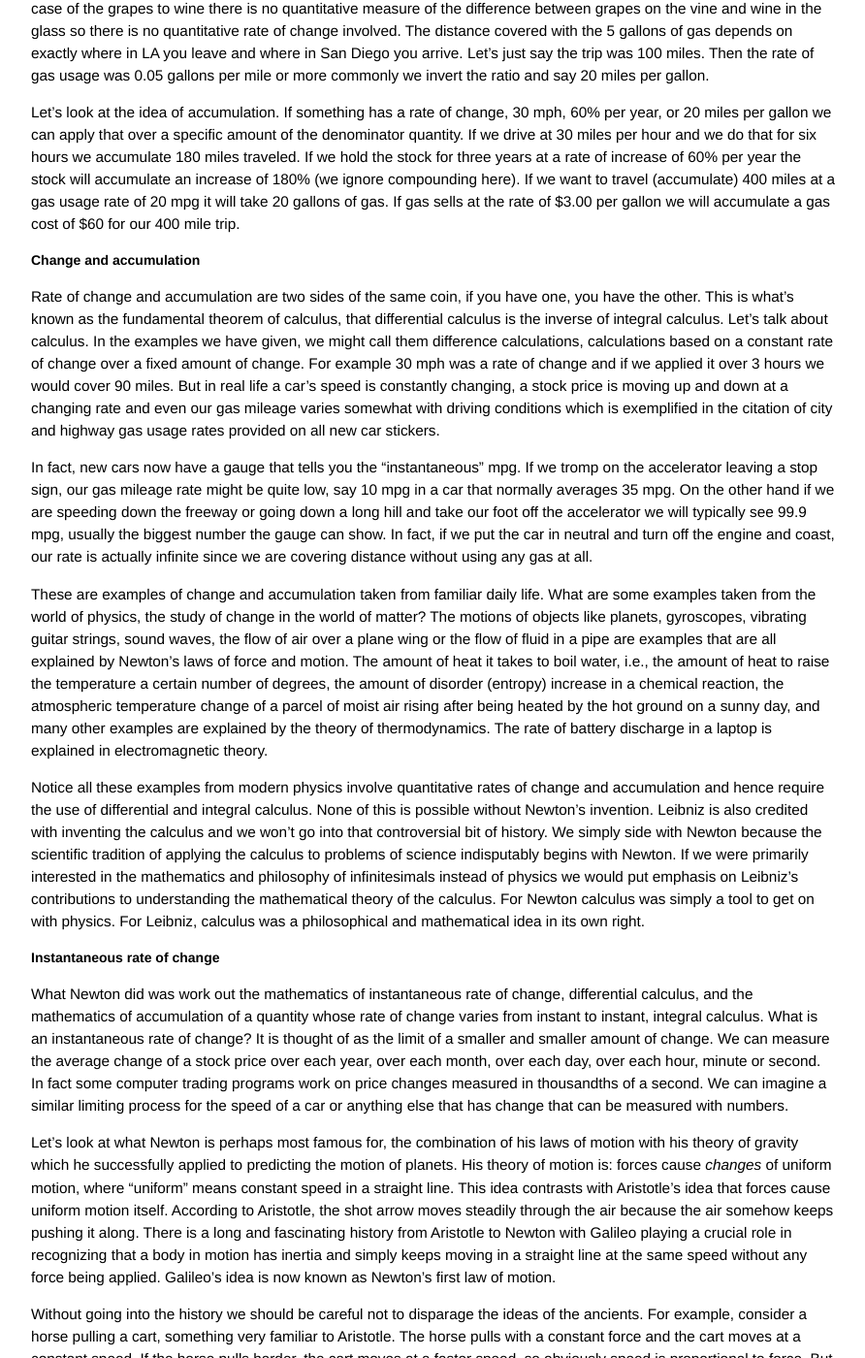
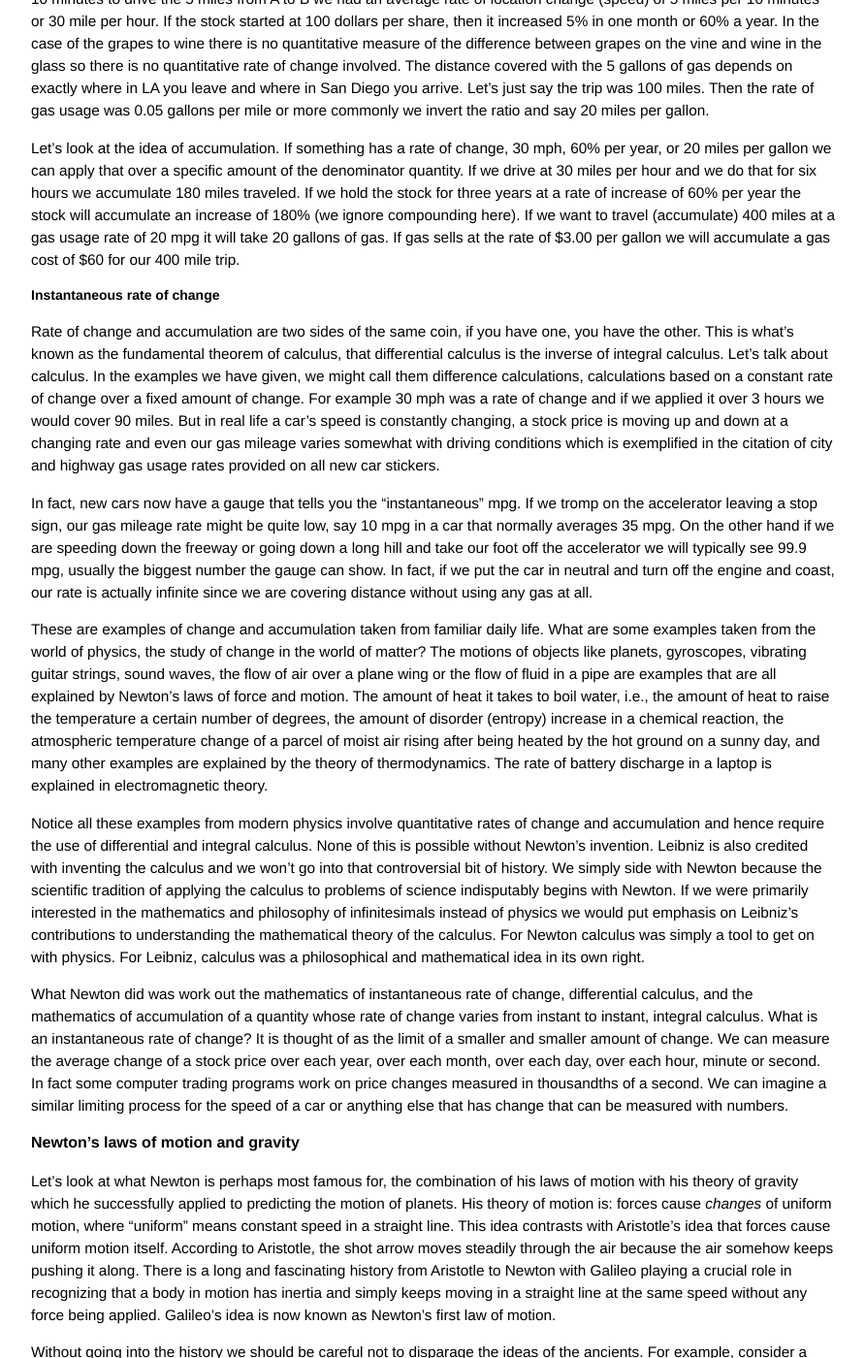
Before and after one commit to grbfacet/facet, a Jekyll site: the page built from principles-of-physics-tutorial.md, in a window 1280 px wide and 1400 px high, scrolled down 1209 px. Shown: the whole window at 97% size, without its empty margins (193-1085 px from the left). Built offline with Jekyll 4.4.1, drawn with Linux system fonts in a browser that asks for light colours; some of the changed text lies outside the part shown.

Commit message:
Update principles-of-physics-tutorial.md

```diff
--- a/principles-of-physics-tutorial.md
+++ b/principles-of-physics-tutorial.md
@@ -22,13 +22,15 @@
 
 One could concoct any manner of explanation for change, or a more specific form of change, motion, but without the ability to make numeric predictions, one was left with only trying to demonstrate the logic and consistency of a theory in a qualitative way. Newton changed all that with his invention of differential and integral calculus. Differential calculus is the mathematics of change, more specifically, rate of change and integral calculus is the mathematics of accumulation, or again, accumulation relative to some amount of change.
 
+##### Change and accumulation
+
 Some important points are implied in these two paragraphs. Suppose someone said something changed by 5 feet or 5 dollars or 5 seconds or 5 gallons. Implicit in change is a starting point and an end point, i.e., change is always relative to two events, a beginning event or place and an ending event or place. It is 5 miles from town A to town B. The stock price increased 5 dollars from Feb 1 to March 1. It took 5 years to transform the grapes from ripe on the vine to the wine in our glass. It took 5 gallons of gas to make the trip from Los Angeles to San Diego.
 
 When the two points of reference differ by some kind of quantitative measure we can talk about a rate of change. If it took 10 minutes to drive the 5 miles from A to B we had an average rate of location change (speed) of 5 miles per 10 minutes or 30 mile per hour. If the stock started at 100 dollars per share, then it increased 5% in one month or 60% a year. In the case of the grapes to wine there is no quantitative measure of the difference between grapes on the vine and wine in the glass so there is no quantitative rate of change involved. The distance covered with the 5 gallons of gas depends on exactly where in LA you leave and where in San Diego you arrive. Let’s just say the trip was 100 miles. Then the rate of gas usage was 0.05 gallons per mile or more commonly we invert the ratio and say 20 miles per gallon.
 
 Let’s look at the idea of accumulation. If something has a rate of change, 30 mph, 60% per year, or 20 miles per gallon we can apply that over a specific amount of the denominator quantity. If we drive at 30 miles per hour and we do that for six hours we accumulate 180 miles traveled. If we hold the stock for three years at a rate of increase of 60% per year the stock will accumulate an increase of 180% (we ignore compounding here). If we want to travel (accumulate) 400 miles at a gas usage rate of 20 mpg it will take 20 gallons of gas. If gas sells at the rate of $3.00 per gallon we will accumulate a gas cost of $60 for our 400 mile trip.
 
-##### Change and accumulation
+##### Instantaneous rate of change
 
 Rate of change and accumulation are two sides of the same coin, if you have one, you have the other. This is what’s known as the fundamental theorem of calculus, that differential calculus is the inverse of integral calculus. Let’s talk about calculus. In the examples we have given, we might call them difference calculations, calculations based on a constant rate of change over a fixed amount of change. For example 30 mph was a rate of change and if we applied it over 3 hours we would cover 90 miles. But in real life a car’s speed is constantly changing, a stock price is moving up and down at a changing rate and even our gas mileage varies somewhat with driving conditions which is exemplified in the citation of city and highway gas usage rates provided on all new car stickers.
 
@@ -38,9 +40,9 @@
 
 Notice all these examples from modern physics involve quantitative rates of change and accumulation and hence require the use of differential and integral calculus. None of this is possible without Newton’s invention. Leibniz is also credited with inventing the calculus and we won’t go into that controversial bit of history. We simply side with Newton because the scientific tradition of applying the calculus to problems of science indisputably begins with Newton. If we were primarily interested in the mathematics and philosophy of infinitesimals instead of physics we would put emphasis on Leibniz’s contributions to understanding the mathematical theory of the calculus. For Newton calculus was simply a tool to get on with physics. For Leibniz, calculus was a philosophical and mathematical idea in its own right.
 
-##### Instantaneous rate of change
+What Newton did was work out the mathematics of instantaneous rate of change, differential calculus, and the mathematics of accumulation of a quantity whose rate of change varies from instant to instant, integral calculus. What is an instantaneous rate of change? It is thought of as the limit of a smaller and smaller amount of change. We can measure the average change of a stock price over each year, over each month, over each day, over each hour, minute or second. In fact some computer trading programs work on price changes measured in thousandths of a second. We can imagine a similar limiting process for the speed of a car or anything else that has change that can be measured with numbers.
 
-What Newton did was work out the mathematics of instantaneous rate of change, differential calculus, and the mathematics of accumulation of a quantity whose rate of change varies from instant to instant, integral calculus. What is an instantaneous rate of change? It is thought of as the limit of a smaller and smaller amount of change. We can measure the average change of a stock price over each year, over each month, over each day, over each hour, minute or second. In fact some computer trading programs work on price changes measured in thousandths of a second. We can imagine a similar limiting process for the speed of a car or anything else that has change that can be measured with numbers.
+#### Newton's laws of motion and gravity
 
 Let’s look at what Newton is perhaps most famous for, the combination of his laws of motion with his theory of gravity which he successfully applied to predicting the motion of planets. His theory of motion is: forces cause _changes_ of uniform motion, where "uniform" means constant speed in a straight line. This idea contrasts with Aristotle’s idea that forces cause uniform motion itself. According to Aristotle, the shot arrow moves steadily through the air because the air somehow keeps pushing it along. There is a long and fascinating history from Aristotle to Newton with Galileo playing a crucial role in recognizing that a body in motion has inertia and simply keeps moving in a straight line at the same speed without any force being applied. Galileo's idea is now known as Newton’s first law of motion.
 
```
